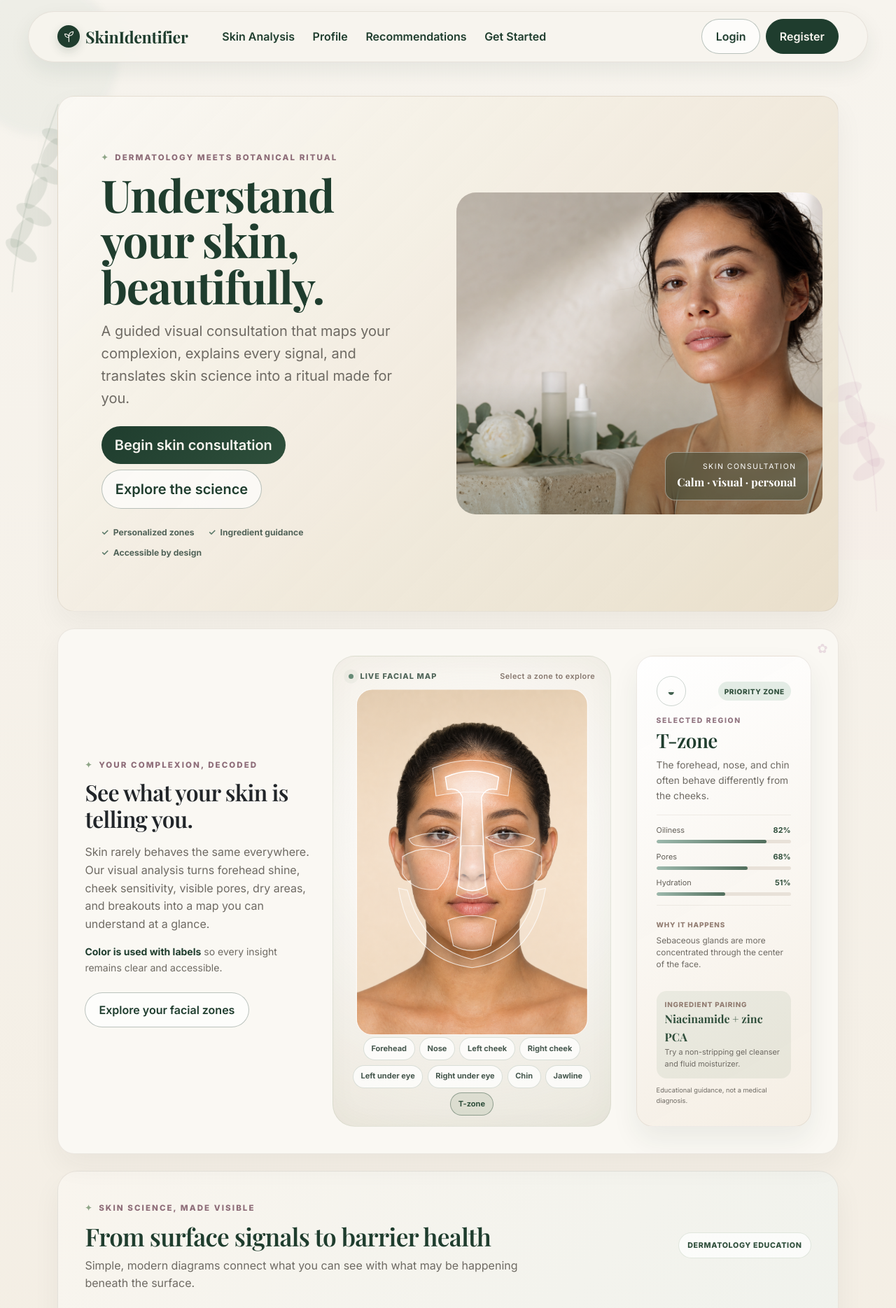
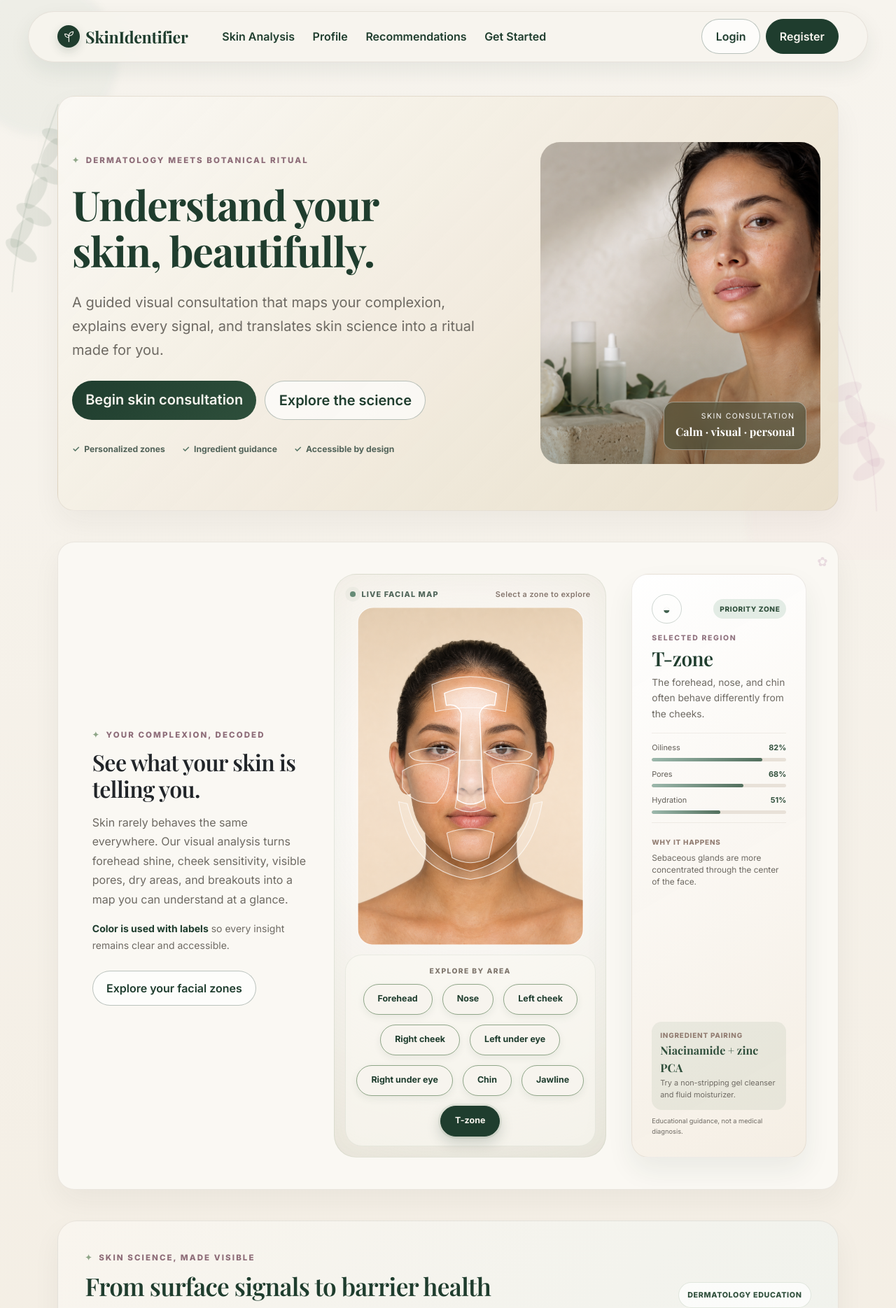
Before and after one commit to bregiang/IS4460-Project-Template, a Django app: page / in a window 1280 px wide. Shown: the top 1869 px of the page at 70% size. Run offline with Django 5.2, Linux system fonts and the light colour scheme; some libraries are stand-ins or nearby versions.

Commit message:
Main page design

```diff
--- a/home/static/home/botanical.css
+++ b/home/static/home/botanical.css
@@ -223,14 +223,30 @@
 
 /* Premium visual consultation system */
 .editorial-hero {
-    padding: clamp(1rem, 2vw, 1.4rem);
+    padding: clamp(.9rem, 1.7vw, 1.25rem);
     background: linear-gradient(125deg, #faf6ef 0%, #f3e9dc 48%, #dfe9e3 100%);
 }
 
 .editorial-hero::before { display: none; }
-.editorial-hero .hero-copy { padding: clamp(1.25rem, 4vw, 3.5rem); }
-.editorial-hero h1 { max-width: 570px; font-size: clamp(2.45rem, 5vw, 4.4rem); line-height: 1.02; }
-.editorial-hero .lead { max-width: 610px; }
+.editorial-hero .hero-copy {
+    width: 100%;
+    max-width: 750px;
+    padding: clamp(3rem, 4.5vw, 4rem);
+}
+.editorial-hero h1 {
+    max-width: 700px;
+    margin-bottom: 1.5rem !important;
+    font-size: clamp(2.45rem, 4.6vw, 4.25rem);
+    line-height: 1.12;
+    text-wrap: balance;
+}
+.editorial-hero .lead {
+    max-width: 700px;
+    margin-bottom: 1.625rem !important;
+    line-height: 1.72;
+}
+.editorial-hero .botanical-eyebrow { margin-bottom: 1.25rem; }
+.editorial-hero .hero-copy .d-flex { gap: .75rem !important; }
 
 .editorial-image {
     position: relative;
@@ -240,6 +256,14 @@
     overflow: hidden;
     border-radius: 1.75rem;
     background: #e7ded2;
+}
+.editorial-hero .hero-media {
+    display: flex;
+    align-items: center;
+    justify-content: center;
+    width: min(100%, 400px) !important;
+    max-width: 400px;
+    justify-self: center;
 }
 
 .editorial-image::after {
@@ -267,7 +291,7 @@
 }
 .editorial-image figcaption span { font-size: .65rem; letter-spacing: .15em; text-transform: uppercase; }
 .editorial-image figcaption strong { font-family: 'Playfair Display', serif; font-size: 1rem; }
-.hero-trust { display: flex; flex-wrap: wrap; gap: .6rem 1.25rem; margin-top: 1.5rem; color: #526359; font-size: .76rem; font-weight: 700; }
+.hero-trust { display: flex; flex-wrap: wrap; gap: .8rem 1.5rem; margin-top: 2rem; color: #526359; font-size: .76rem; font-weight: 700; line-height: 1.6; }
 .hero-trust span::before { content: "✓"; margin-right: .4rem; color: #567565; }
 
 .skin-map-visual {
@@ -322,21 +346,72 @@
 .face-map-canvas .map-zone.is-profiled { fill-opacity: .15; }
 .face-map-canvas .map-zone.is-profiled.is-selected { fill-opacity: .28; }
 
-.zone-pills { display: flex; flex-wrap: wrap; justify-content: center; gap: .4rem; margin-top: .2rem; }
-.zone-pills button {
-    padding: .42rem .66rem;
-    color: #47594f;
-    background: rgba(255,255,255,.74);
-    border: 1px solid rgba(80,109,88,.2);
-    border-radius: 999px;
-    font-size: .69rem;
+.zone-selector {
+    margin-top: .9rem;
+    padding: .95rem .9rem .85rem;
+    border: 1px solid rgba(143,166,136,.14);
+    border-radius: 1.5rem;
+    background: rgba(250,248,243,.62);
+}
+.zone-selector-label {
+    margin: 0 0 .7rem;
+    color: #7e756c;
+    font-size: .64rem;
+    font-weight: 800;
+    letter-spacing: .14em;
+    line-height: 1.4;
+    text-align: center;
+    text-transform: uppercase;
+}
+.zone-pills {
+    display: flex;
+    flex-wrap: wrap;
+    justify-content: center;
+    gap: 14px;
+    width: 100%;
+    margin-inline: auto;
+}
+.face-map-canvas .zone-pills .zone-pill {
+    appearance: none;
+    -webkit-appearance: none;
+    display: inline-flex;
+    align-items: center;
+    justify-content: center;
+    min-height: 44px;
+    margin: 0;
+    padding: 11px 20px;
+    color: #1f3d2e;
+    background-color: #f7f4ee;
+    background-image: none;
+    border: 1px solid #8fa688;
+    border-radius: 24px;
+    box-shadow: 0 4px 12px rgba(31,61,46,.07);
+    font-family: inherit;
+    font-size: .78rem;
     font-weight: 700;
-    transition: all .2s ease;
+    line-height: 1.2;
+    text-align: center;
+    white-space: nowrap;
+    cursor: pointer;
+    transition: color .25s ease, background-color .25s ease, border-color .25s ease, box-shadow .25s ease, transform .25s ease;
 }
-.zone-pills button:hover, .zone-pills button:focus-visible, .zone-pills button.is-selected {
-    color: #31503d;
-    background: rgba(143,166,136,.2);
-    border-color: rgba(49,80,61,.45);
+.face-map-canvas .zone-pills .zone-pill:hover {
+    color: #1f3d2e;
+    background-color: #dfe8dc;
+    border-color: #718a6b;
+    box-shadow: 0 8px 18px rgba(31,61,46,.12);
+    transform: translateY(-2px);
+}
+.face-map-canvas .zone-pills .zone-pill.is-selected {
+    color: #f7f4ee;
+    background-color: #1f3d2e;
+    background-image: none;
+    border-color: #1f3d2e;
+    box-shadow: 0 8px 20px rgba(31,61,46,.22), 0 0 0 3px rgba(143,166,136,.14);
+}
+.face-map-canvas .zone-pills .zone-pill:focus-visible {
+    border-color: #1f3d2e;
+    box-shadow: 0 0 0 3px rgba(143,166,136,.3);
     outline: none;
 }
 
@@ -415,7 +498,27 @@
 .zone-insight-card,
 .ritual-card,
 .skin-layers-card,
-.outcome-card { overflow-wrap: anywhere; }
+.outcome-card { overflow-wrap: break-word; }
+
+.home-page {
+    display: grid;
+    gap: clamp(1.75rem, 3.5vw, 2.75rem);
+}
+.home-page > *,
+.home-page .science-suite,
+.home-page #how-it-works {
+    margin-top: 0 !important;
+    margin-bottom: 0;
+}
+.home-page .education-card {
+    padding: clamp(1.5rem, 3.5vw, 3rem);
+}
+.home-page .education-card > .row { row-gap: clamp(2rem, 4vw, 3rem) !important; }
+.home-page .education-intro { padding-inline: clamp(.25rem, 1.5vw, 1rem); }
+.home-page .education-intro h2 { line-height: 1.18; }
+.home-page .education-intro p { line-height: 1.72; }
+.home-page .section-heading { gap: 1rem; margin-bottom: 1.4rem; }
+.home-page #how-it-works .card { padding: clamp(1.4rem, 3vw, 2rem) !important; }
 
 .analysis-page .botanical-art { max-width: 360px; }
 .analysis-page .hero-card .lead { max-width: 680px; }
@@ -425,18 +528,50 @@
 @keyframes mapPulse { 50% { box-shadow: 0 0 0 8px rgba(102,139,118,0); } }
 @keyframes meterGrow { from { width: 0; } }
 
+@media (min-width: 992px) {
+    .editorial-hero .row {
+        display: grid;
+        grid-template-columns: minmax(0, 3fr) minmax(350px, 2fr);
+        gap: clamp(3rem, 4vw, 4rem);
+        margin: 0;
+    }
+    .editorial-hero .row > * {
+        width: 100%;
+        padding-right: 0;
+        padding-left: 0;
+    }
+}
+
 @media (max-width: 991px) {
+    .editorial-hero .row {
+        display: grid;
+        grid-template-columns: 1fr;
+        gap: 1.5rem;
+        margin: 0;
+    }
+    .editorial-hero .row > * {
+        width: 100%;
+        padding-right: 0;
+        padding-left: 0;
+    }
     .editorial-image, .editorial-image img { min-height: 390px; max-height: 440px; }
     .science-grid { grid-template-columns: 1fr; }
 }
 
 @media (max-width: 767px) {
-    .editorial-hero .hero-copy { padding: 1.25rem .75rem; }
-    .editorial-hero h1 { font-size: clamp(2.45rem, 13vw, 4rem); }
+    .editorial-hero .row { gap: 1.25rem; }
+    .editorial-hero .hero-copy { padding: 1.75rem 1rem 1.25rem; }
+    .editorial-hero h1 { font-size: clamp(2.35rem, 12vw, 3.6rem); }
     .editorial-image, .editorial-image img { min-height: 320px; max-height: 380px; }
     .skin-map-visual { grid-template-columns: 1fr; }
     .face-map-canvas svg { width: min(100%, 360px); }
     .zone-insight-card { min-height: auto; }
+    .home-page { gap: 1.5rem; }
+    .home-page .education-card,
+    .home-page .science-suite { padding: 1.25rem; }
+    .zone-selector { padding: .8rem .65rem .7rem; }
+    .zone-pills { gap: 12px; }
+    .face-map-canvas .zone-pills .zone-pill { min-height: 44px; padding-inline: 18px; font-size: .76rem; }
 }
 
 @media (max-width: 480px) {
--- a/home/templates/home/base.html
+++ b/home/templates/home/base.html
@@ -7,7 +7,7 @@
     <title>{% block title %}SkinIdentifier{% endblock %}</title>
     <link href="https://cdn.jsdelivr.net/npm/bootstrap@5.3.3/dist/css/bootstrap.min.css" rel="stylesheet">
     <link href="https://fonts.googleapis.com/css2?family=Inter:wght@400;500;600;700;800&family=Playfair+Display:wght@600;700;800&display=swap" rel="stylesheet">
-    <link href="{% static 'home/botanical.css' %}" rel="stylesheet">
+    <link href="{% static 'home/botanical.css' %}?v=20260727-hero-ui" rel="stylesheet">
     <style>
         :root {
             --forest: #1f3d2e;
--- a/home/templates/home/home.html
+++ b/home/templates/home/home.html
@@ -4,8 +4,9 @@
 {% block title %}SkinIdentifier | AI Skincare Guidance{% endblock %}
 
 {% block content %}
+<div class="home-page">
 <div class="card hero-card editorial-hero">
-    <div class="row align-items-center g-4">
+    <div class="row align-items-center">
         <div class="col-lg-6 hero-copy">
             <span class="botanical-eyebrow"><span aria-hidden="true">✦</span> Dermatology meets botanical ritual</span>
             <h1 class="display-4 fw-bold mb-3">Understand your skin, beautifully.</h1>
@@ -18,7 +19,7 @@
             </div>
             <div class="hero-trust"><span>Personalized zones</span><span>Ingredient guidance</span><span>Accessible by design</span></div>
         </div>
-        <div class="col-lg-6">
+        <div class="col-lg-6 hero-media">
             <figure class="editorial-image botanical-artwork">
                 <img src="{% static 'home/images/editorial-skin-ritual.png' %}" alt="Woman with healthy natural skin in a softly lit botanical skincare studio beside eucalyptus and glass serum bottles">
                 <figcaption><span>Skin consultation</span><strong>Calm · visual · personal</strong></figcaption>
@@ -96,5 +97,6 @@
         </div>
     </div>
 </section>
+</div>
 
 {% endblock %}
--- a/home/templates/home/partials/face_map.html
+++ b/home/templates/home/partials/face_map.html
@@ -26,16 +26,19 @@
                 <path class="map-zone zone-jawline" data-region="jawline" role="button" tabindex="0" aria-label="Jawline: sensitivity and hormonal breakouts" d="M111 403Q135 548 260 564Q385 548 409 403L391 407Q361 524 260 547Q159 524 129 407Z"/>
             </g>
         </svg>
-        <div class="zone-pills" role="list" aria-label="Facial regions">
-            <button type="button" data-region="forehead">Forehead</button>
-            <button type="button" data-region="nose">Nose</button>
-            <button type="button" data-region="leftCheek">Left cheek</button>
-            <button type="button" data-region="rightCheek">Right cheek</button>
-            <button type="button" data-region="underLeftEye">Left under eye</button>
-            <button type="button" data-region="underRightEye">Right under eye</button>
-            <button type="button" data-region="chin">Chin</button>
-            <button type="button" data-region="jawline">Jawline</button>
-            <button type="button" data-region="tzone">T-zone</button>
+        <div class="zone-selector">
+            <p class="zone-selector-label">Explore by area</p>
+            <div class="zone-pills" role="group" aria-label="Facial regions">
+                <button class="zone-pill" type="button" data-region="forehead">Forehead</button>
+                <button class="zone-pill" type="button" data-region="nose">Nose</button>
+                <button class="zone-pill" type="button" data-region="leftCheek">Left cheek</button>
+                <button class="zone-pill" type="button" data-region="rightCheek">Right cheek</button>
+                <button class="zone-pill" type="button" data-region="underLeftEye">Left under eye</button>
+                <button class="zone-pill" type="button" data-region="underRightEye">Right under eye</button>
+                <button class="zone-pill" type="button" data-region="chin">Chin</button>
+                <button class="zone-pill" type="button" data-region="jawline">Jawline</button>
+                <button class="zone-pill" type="button" data-region="tzone">T-zone</button>
+            </div>
         </div>
     </div>
 
@@ -89,7 +92,7 @@
         map.querySelectorAll("[data-region]").forEach(el => {
             const selected = el.dataset.region === name;
             el.classList.toggle("is-selected", selected);
-            if (el.getAttribute("role") === "button") el.setAttribute("aria-pressed", String(selected));
+            if (el.matches("button, [role='button']")) el.setAttribute("aria-pressed", String(selected));
         });
         map.querySelector(".zone-title").textContent = data.title;
         map.querySelector(".zone-summary").textContent = data.summary;
--- a/home/templates/home/partials/skin_science_visuals.html
+++ b/home/templates/home/partials/skin_science_visuals.html
@@ -45,7 +45,7 @@
                 </div>
                 <div class="before-after-visual" aria-label="Illustration comparing dehydrated and supported skin">
                     <div class="skin-sample before"><span>Before</span><i></i><i></i><i></i></div>
-                    <svg viewBox="0 0 50 24" aria-hidden="true"><path d="M3 12h39m-8-7 8 7-8 7" fill="none" stroke="currentColor" stroke-width="2"/></svg>
+                    <span class="soft-divider" aria-hidden="true"></span>
                     <div class="skin-sample after"><span>Supported</span><i></i><i></i><i></i></div>
                 </div>
                 <div class="hydration-meter"><span style="width:76%"></span></div>
@@ -59,9 +59,9 @@
                 </div>
                 <div class="barrier-steps">
                     <div><b>1</b><span>Humectants attract water</span></div>
-                    <i aria-hidden="true">→</i>
+                    <span class="step-divider" aria-hidden="true"></span>
                     <div><b>2</b><span>Lipids fill barrier gaps</span></div>
-                    <i aria-hidden="true">→</i>
+                    <span class="step-divider" aria-hidden="true"></span>
                     <div><b>3</b><span>Occlusives reduce water loss</span></div>
                 </div>
             </article>
```
Also changed, not shown: other parts of home/static/home/botanical.css (+19 -6 lines).
